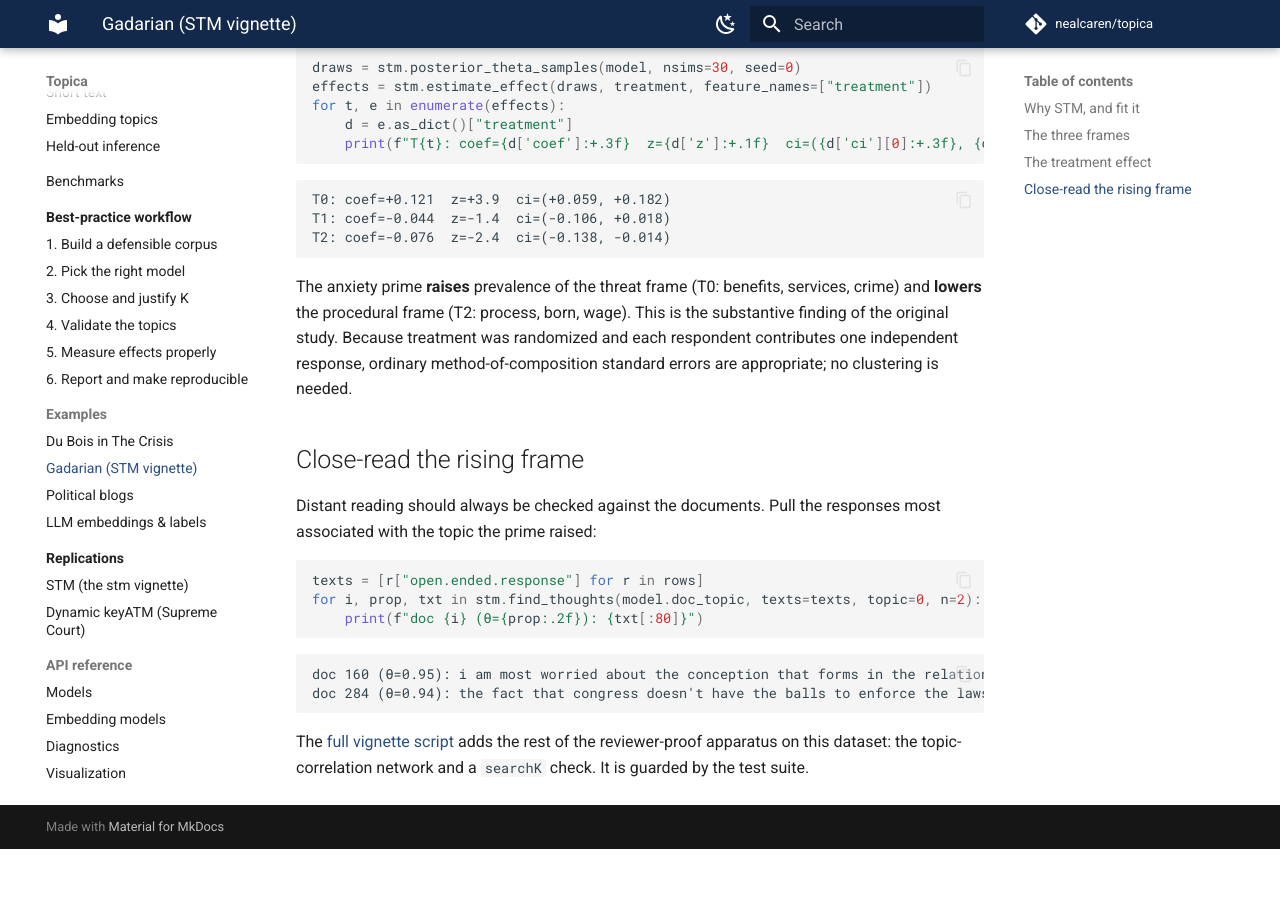
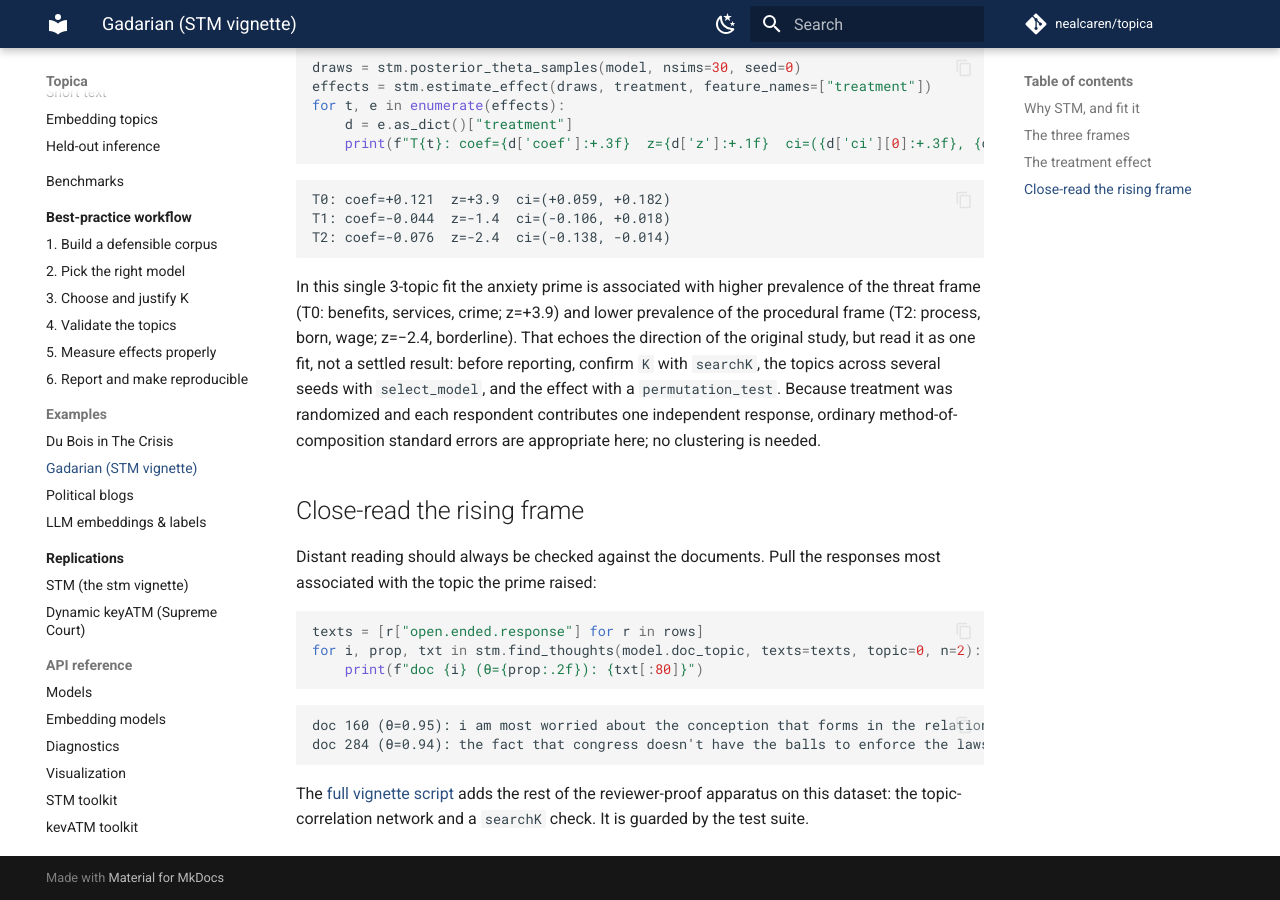
Before and after one commit to nealcaren/turbotopics, an MkDocs documentation site: the page built from docs/examples/gadarian.md, in a window 1280 px wide and 900 px high, scrolled down 1431 px. Built offline with MkDocs 1.6.1 and Material for MkDocs 9.7.7, drawn with Linux system fonts in a browser that asks for light colours; comment, search, counter and statistics services are not loaded; before the commit the page ends 2280 px from its top, so only the background shows below that.

Commit message:
docs: soften overclaimed validation/uncertainty/framing (design-review #02, #05, #06) (#147)
#02 (overclaimed validation): keyATM/seededlda "verified word-for-word" -> topic
agreement via the reproducible parity/ harness (measures topic-word agreement, not
identical word lists); BERTopic/Top2Vec "recover the same clusters ... matching
assignments" -> "comparable topic structure; exact cluster assignments differ"
(topica uses its own PCA/UMAP reducer + a different HDBSCAN); gensim credited for
the coherence-pipeline conventions (the measures are Roder et al. 2015 / Mimno et
al. 2011) and "computed in the Rust core" -> "co-occurrence counting in the core."
Also softened the same "word for word" overclaim in the paper's STS paragraph
(Jaccard 0.62, not identical -> "leading topics clearly recognizable") and the
paper's coherence "in the core."

#05 (estimate_effect / Gadarian): estimate_effect docstring + effects.md now state
the method of composition propagates per-document theta posterior uncertainty but
not global-parameter (beta/Sigma/gamma) uncertainty, so pooled SEs run slightly
smaller than R stm's estimateEffect; "exactly as estimateEffect" -> "the same
method-of-composition procedure as." Gadarian vignette hedged: a single 3-topic
fit with T2 borderline (z=-2.4); confirm K with searchK, topics with select_model,
the effect with permutation_test before reporting.

#06 (honest framing): topic_correlation docstring notes it is the raw/simple
estimate (matching stm's topicCorr default) and points to the closure-corrected
viz.topic_correlation(method="clr"); c-TF-IDF row-normalization labeled a
surface-compatibility convenience, not a probability claim, in the guide and
bertopic.rs.

Paper rebuilds clean (21pp); affected suite + mkdocs --strict pass.

Co-authored-by: Claude Opus 4.8 (1M context) <noreply@anthropic.com>

````diff
--- a/docs/examples/gadarian.md
+++ b/docs/examples/gadarian.md
@@ -80,11 +80,15 @@ T1: coef=-0.044  z=-1.4  ci=(-0.106, +0.018)
 T2: coef=-0.076  z=-2.4  ci=(-0.138, -0.014)
 ```
 
-The anxiety prime **raises** prevalence of the threat frame (T0: benefits,
-services, crime) and **lowers** the procedural frame (T2: process, born, wage).
-This is the substantive finding of the original study. Because treatment was
+In this single 3-topic fit the anxiety prime is associated with higher prevalence
+of the threat frame (T0: benefits, services, crime; z=+3.9) and lower prevalence
+of the procedural frame (T2: process, born, wage; z=−2.4, borderline). That echoes
+the direction of the original study, but read it as one fit, not a settled result:
+before reporting, confirm `K` with `searchK`, the topics across several seeds with
+`select_model`, and the effect with a `permutation_test`. Because treatment was
 randomized and each respondent contributes one independent response, ordinary
-method-of-composition standard errors are appropriate; no clustering is needed.
+method-of-composition standard errors are appropriate here; no clustering is
+needed.
 
 ## Close-read the rising frame
 
````
Also changed, not shown: CHANGELOG.md (+15 -0 lines), README.md (+2 -2 lines), docs/guides/embedding.md (+6 -4 lines), docs/guides/guided.md (+6 -3 lines), docs/guides/visualization.md (+3 -1 lines), docs/publishing/effects.md (+5 -1 lines), 4 other files.
